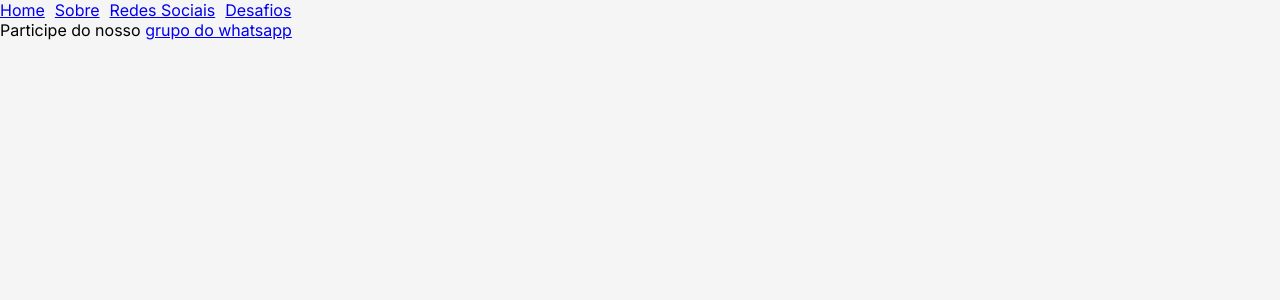
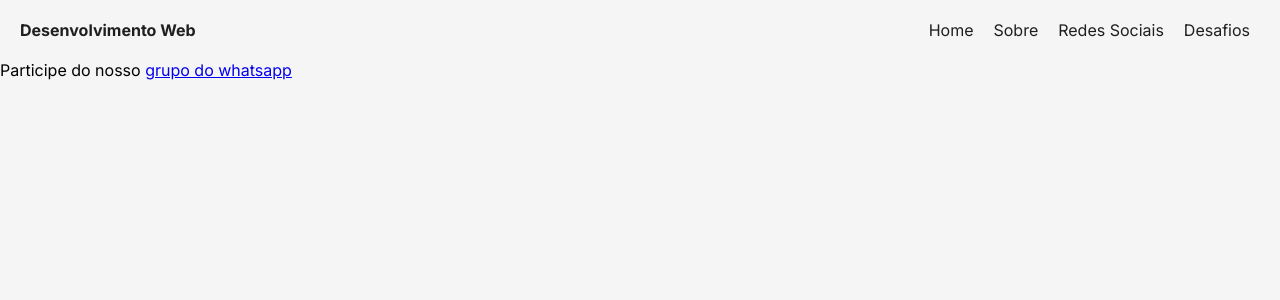
Before and after one commit to DevsGenteBoa/desenvolvimento-web-oficial, a Next.js app: page / in a window 1280 px wide. Shown: the top 300 px of the page. Built offline with nearby package versions, Linux system fonts and the light colour scheme.

Commit message:
adiciona menu mobile e desktop

```diff
--- a/src/componentes/Menu/Menu.module.css
+++ /dev/null
@@ -1,5 +0,0 @@
-#menu {
-  display: flex;
-  gap: 10px;
-  list-style: none;
-}
--- a/src/componentes/Menu/index.tsx
+++ b/src/componentes/Menu/index.tsx
@@ -1,10 +1,33 @@
 import Link from "next/link";
-import styles from "./Menu.module.css";
+import Wrapper from "../wrapper";
+import {
+  Container,
+  Logo,
+  Header,
+  Hamburger,
+  NavigationMobile,
+  Navigation,
+} from "./styles";
+
+import { GiHamburgerMenu } from "react-icons/gi";
+import { useState } from "react";
 
 const Menu = () => {
+  const [isOpenMenuMobile, setOpenMenuMobile] = useState<boolean>(false);
   return (
-    <nav>
-      <ul id={styles.menu}>
+    <Container>
+      <Wrapper>
+        <Header>
+          <Logo>
+            <Link href="/">Desenvolvimento Web</Link>
+          </Logo>
+          <Hamburger
+            onClick={() => setOpenMenuMobile(!isOpenMenuMobile)}
+            style={{ color: isOpenMenuMobile ? "#fff" : "#000" }}
+          >
+            <GiHamburgerMenu />
+          </Hamburger>
+          <Navigation>
             <li>
               <Link href="/">
                 <a>Home</a>
@@ -25,8 +48,33 @@ const Menu = () => {
                 <a>Desafios</a>
               </Link>
             </li>
-      </ul>
-    </nav>
+          </Navigation>
+
+          <NavigationMobile isOpen={isOpenMenuMobile}>
+            <li>
+              <Link href="/">
+                <a>Home</a>
+              </Link>
+            </li>
+            <li>
+              <Link href="/sobre">
+                <a>Sobre</a>
+              </Link>
+            </li>
+            <li>
+              <Link href="/redes-sociais">
+                <a>Redes Sociais</a>
+              </Link>
+            </li>
+            <li>
+              <Link href="/desafios">
+                <a>Desafios</a>
+              </Link>
+            </li>
+          </NavigationMobile>
+        </Header>
+      </Wrapper>
+    </Container>
   );
 };
 
--- /dev/null
+++ b/src/componentes/Menu/styles.ts
@@ -0,0 +1,107 @@
+import styled from "styled-components";
+
+export const Container = styled.div`
+  width: 100%;
+  display: flex;
+  flex-direction: column;
+  align-items: center;
+  justify-content: center;
+  padding: 20px;
+`;
+
+export const Header = styled.div`
+  display: flex;
+  flex-direction: row;
+  align-items: center;
+  justify-content: space-between;
+`;
+
+export const Navigation = styled.ul`
+  display: flex;
+  list-style: none;
+  flex-direction: row;
+  justify-content: flex-end;
+  align-items: center;
+  padding: 0;
+  margin: 0;
+  list-style: none;
+  li {
+    a {
+      text-decoration: none;
+      color: #1f1f1f;
+      padding: 5px 10px;
+      transition: background-color 0.2s ease-in-out;
+      border-radius: 22px;
+      :hover {
+        background-color: rgba(0, 0, 0, 0.06);
+      }
+    }
+  }
+
+  @media (max-width: 768px) {
+    display: none;
+  }
+`;
+
+export const NavigationMobile = styled.ul<{ isOpen: boolean }>`
+  position: fixed;
+  ${({ isOpen }) => (isOpen ? "left: 0;" : "left: 150%;")}
+  transition: left 0.2s ease-in-out;
+  width: 100vw;
+  height: 100vh;
+  display: flex;
+  flex-direction: column;
+  align-items: center;
+  justify-content: center;
+  gap: 20px;
+  background-color: rgba(0, 0, 0, 0.8);
+  top: 0;
+  padding: 10px;
+  margin: 0;
+  list-style: none;
+  li {
+    a {
+      font-size: 2rem;
+      text-decoration: none;
+      color: #fff;
+      padding: 5px 10px;
+      transition: background-color 0.2s ease-in-out;
+      border-radius: 22px;
+      :hover {
+        background-color: rgba(0, 0, 0, 0.06);
+      }
+    }
+  }
+
+  @media (min-width: 768px) {
+    display: none;
+  }
+`;
+
+export const Logo = styled.div`
+  display: flex;
+  flex-direction: row;
+  align-items: center;
+  width: 200px;
+  height: 100%;
+  font-size: 1rem;
+  font-weight: 700;
+  color: #1f1f1f;
+  margin: 0;
+  padding: 0;
+  text-decoration: none;
+  a {
+    text-decoration: none;
+    color: #1f1f1f;
+  }
+`;
+
+export const Hamburger = styled.div`
+  display: none;
+  @media (max-width: 768px) {
+    display: inline-block;
+  }
+  font-size: 2.2rem;
+  cursor: pointer;
+  z-index: 100;
+`;
--- /dev/null
+++ b/src/componentes/wrapper.ts
@@ -0,0 +1,10 @@
+import styled from "styled-components";
+
+const Wrapper = styled.div`
+  width: 1440px;
+  @media (max-width: 1440px) {
+    max-width: 100%;
+  }
+`;
+
+export default Wrapper;
```
Lines whose indentation alone changed are shown as unchanged.
